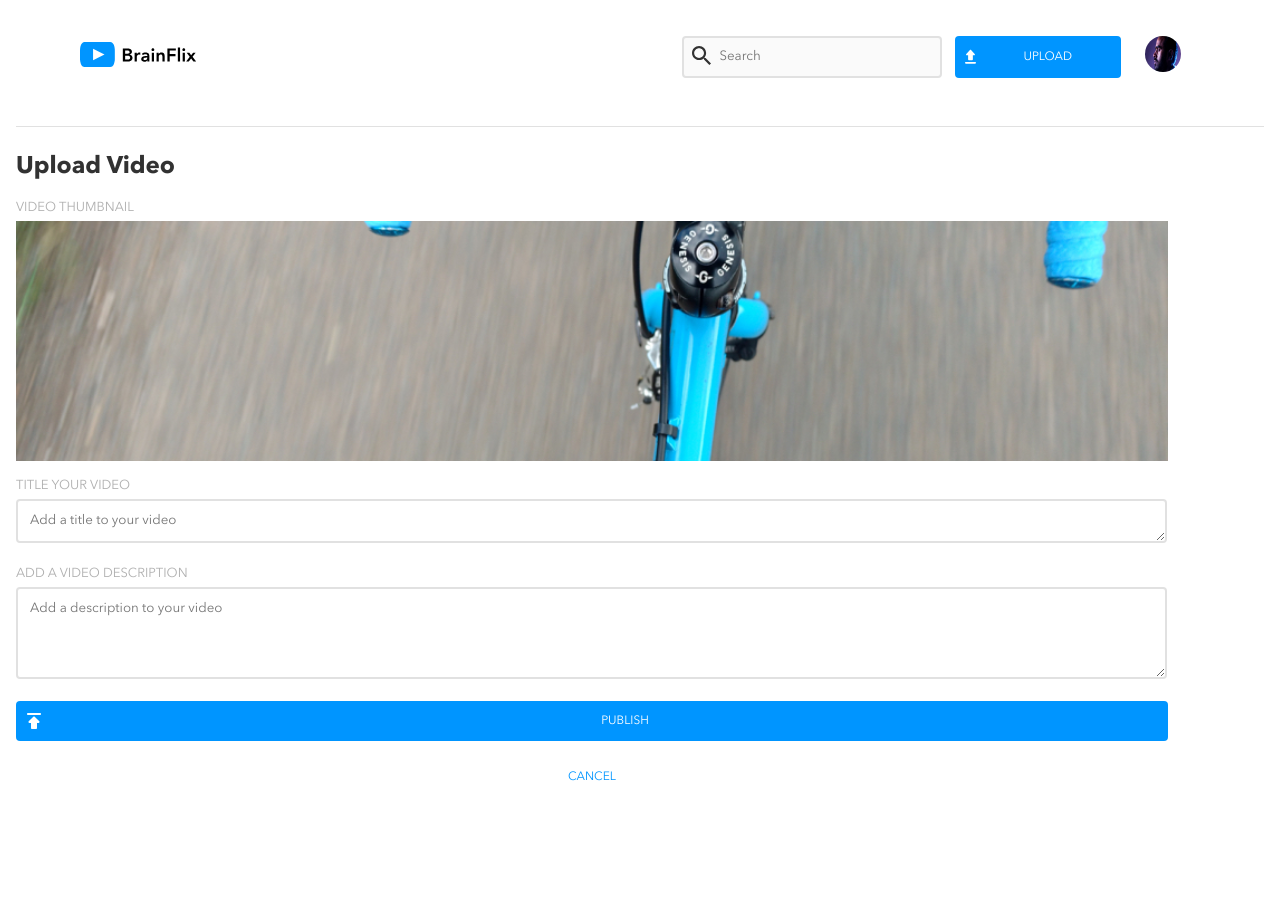
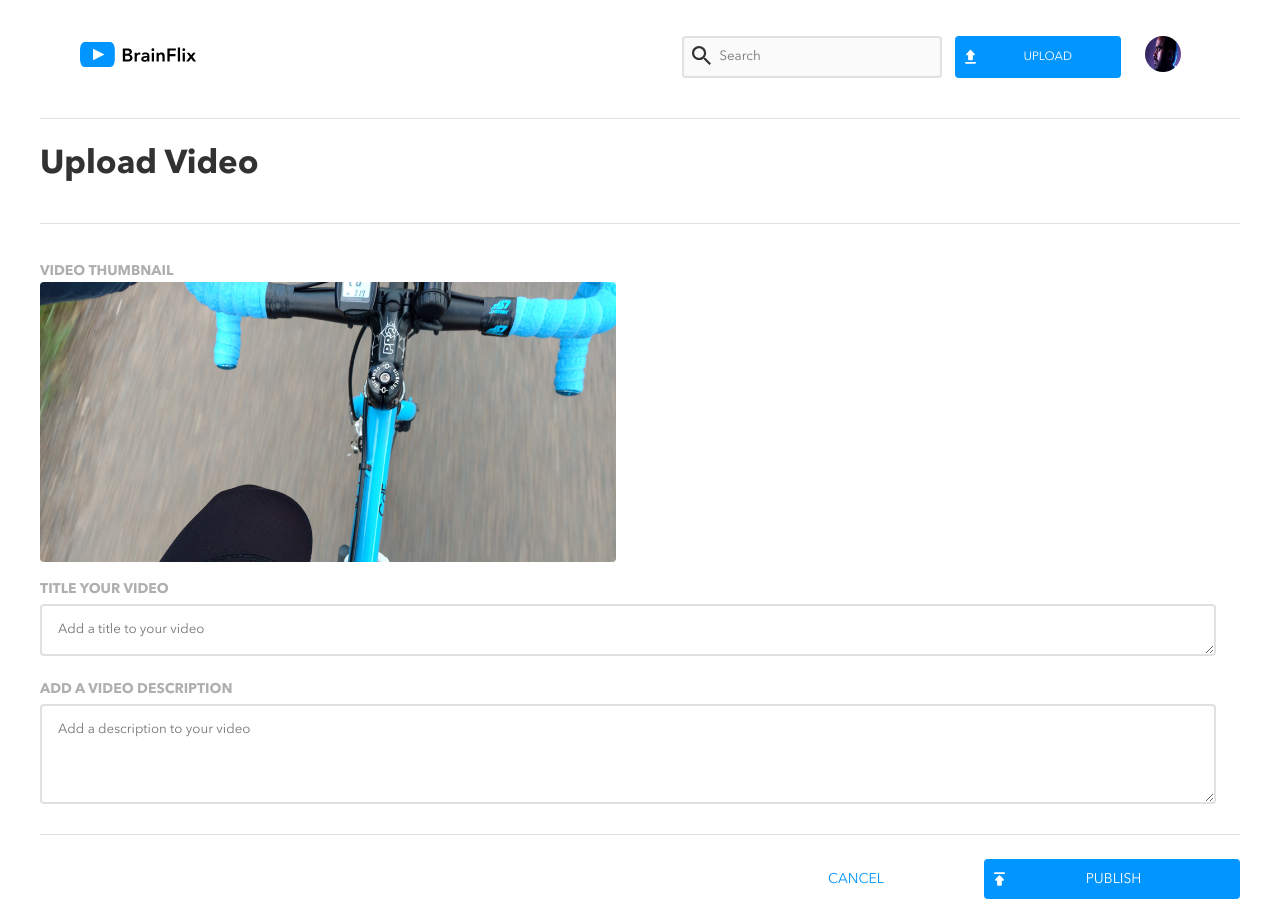
Before and after one commit to SJPARK538/sejin-park-BrainFlix, a React (Create React App) app: page /upload in a window 1280 px wide. Before the commit the page ends 800 px from the top, so only its background shows below. Built offline with nearby package versions, Linux system fonts and the light colour scheme.

Commit message:
upload tablet version

```diff
--- a/src/components/Comments/Comments.js
+++ b/src/components/Comments/Comments.js
@@ -26,7 +26,7 @@ const Comments = ({comments}) => {
 
     return(
         <div className="comments">
-            <h3 className="comments__title" >3 Comments</h3>
+            <h3 className="comments__title" >{comments.length} Comments</h3>
             <form className="comments__input-container">
                 <img src={avarta} alt="comment avarta" className="comments__image"></img>
                 <div className="comments__text-container">
--- a/src/components/Hero/Hero.js
+++ b/src/components/Hero/Hero.js
@@ -6,7 +6,7 @@ const Hero = ({hero}) => {
     const heroContent = hero.map((object,id)=>{
         return(
             <div key ={object.id} className="hero">
-                <video  className="hero__video" poster={object.image} duration={object.duration} type="video/mp4" controls>
+                <video  className="hero__video" poster={object.image}  type="video/mp4" >
                 </video>
             </div>
         );
--- a/src/components/Main/main.scss
+++ b/src/components/Main/main.scss
@@ -102,6 +102,7 @@
     }
 }
 
+// Tablet Version
 @include tablet {
     .main {
         margin: 0 1.5rem;
--- a/src/pages/page/Upload.js
+++ b/src/pages/page/Upload.js
@@ -24,7 +24,7 @@ const Upload = () => {
                     </div>
                     <div className="upload__button-container">
                         <Link to ="/" className="upload__button-container--link" >
-                        <button className="upload__button-container--button"><img src={publish} alt="add publish" className="upload__button-container--publish"></img><div className="upload__button-container--text">PUBLISH</div></button>
+                        <button className="upload__button-container--button"><img src={publish} alt="add publish" className="upload__button-container--logo"></img><div className="upload__button-container--text">PUBLISH</div></button>
                         </Link>
                         <button className="upload__button-container--cancel">CANCEL</button>
                     </div>
--- a/src/pages/page/upload.scss
+++ b/src/pages/page/upload.scss
@@ -2,11 +2,12 @@
 @use "../../styles/partials/global" as *;
 @use "../../styles/partials/breakpoints" as *;
 
+// Mobile Version
 .upload {
     margin: 0 auto;
 
     &__title {
-        margin: 1.5rem 1rem 0 1rem;
+        margin: 1rem 1rem 0 1rem;
         padding-top: 1.5rem;
         font-size: 1.5rem;
         color: $primary-black;
@@ -39,6 +40,7 @@
             background-position: center;
             width: 90vw;
             height: 30vh;
+            border-radius: 0.25rem;
 
         }
     }
@@ -90,6 +92,10 @@
             display: flex;
             align-items: center;
             justify-content: space-between;
+
+            &:hover {
+                background-color: $secondary-blue;
+            }
         }
 
         &--logo {
@@ -112,5 +118,88 @@
 
         }
     }
+}
 
+// Tablet Version
+@include tablet {
+    .upload {
+        margin: 0 1.5rem;
+
+
+        &__title {
+            font-size: 2.0625rem;
+            line-height: 2.75rem;
+            font-weight: 700;
+            padding-bottom: 2.25rem;
+            border-bottom: 1px $secondary-mercury solid;
+        }
+
+        &__video-container{
+            width: 50%;
+
+            &--title {
+                margin: 2.25rem 0 0 0rem;
+                font-size: 0.875rem;
+                font-weight: 700;
+                line-height: 1.375rem;
+            }
+
+            &--video {
+                width: 45vw;
+                height: 35vh;
+            }
+        }
+
+        &__text-container {
+            &--subtitle{
+                font-size: 0.875rem;
+                font-weight: 700;
+                line-height: 1.375rem;
+            }
+
+            &--textarea{
+                &--up{
+                    width: 95%;
+                    padding: 1rem;
+                }
+
+                &--bottom{
+                    width: 95%;
+                    padding: 1rem;
+                }
+            }
+        }
+        &__button-container{
+            margin-top: 1.5rem;
+            padding-top: 1.5rem;
+            display: flex;
+            flex-direction: row;
+            justify-content: flex-end;
+            border-top: 1px $secondary-mercury solid;
+
+            &--link {
+                order: 2
+            }
+
+            &--button{
+                font-size: 0.875rem;
+                width: 20vw;
+            }
+
+            &--logo {
+                width: 1.2rem;
+            }
+
+            &--text {
+                font-size: 0.875rem;
+                padding-right: 1rem;
+            }
+
+            &--cancel {
+                font-size: 0.875rem;
+                width: 20vw;
+
+            }
+        }
+    }
 }
```
